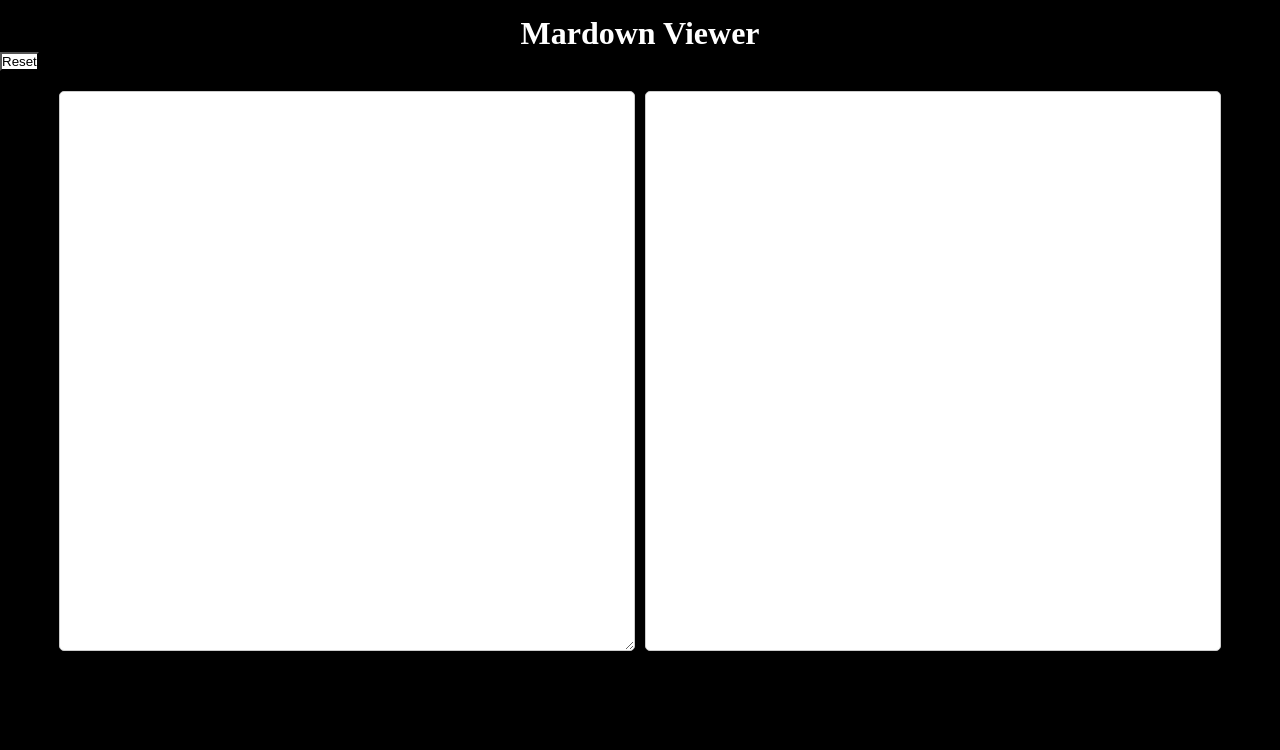
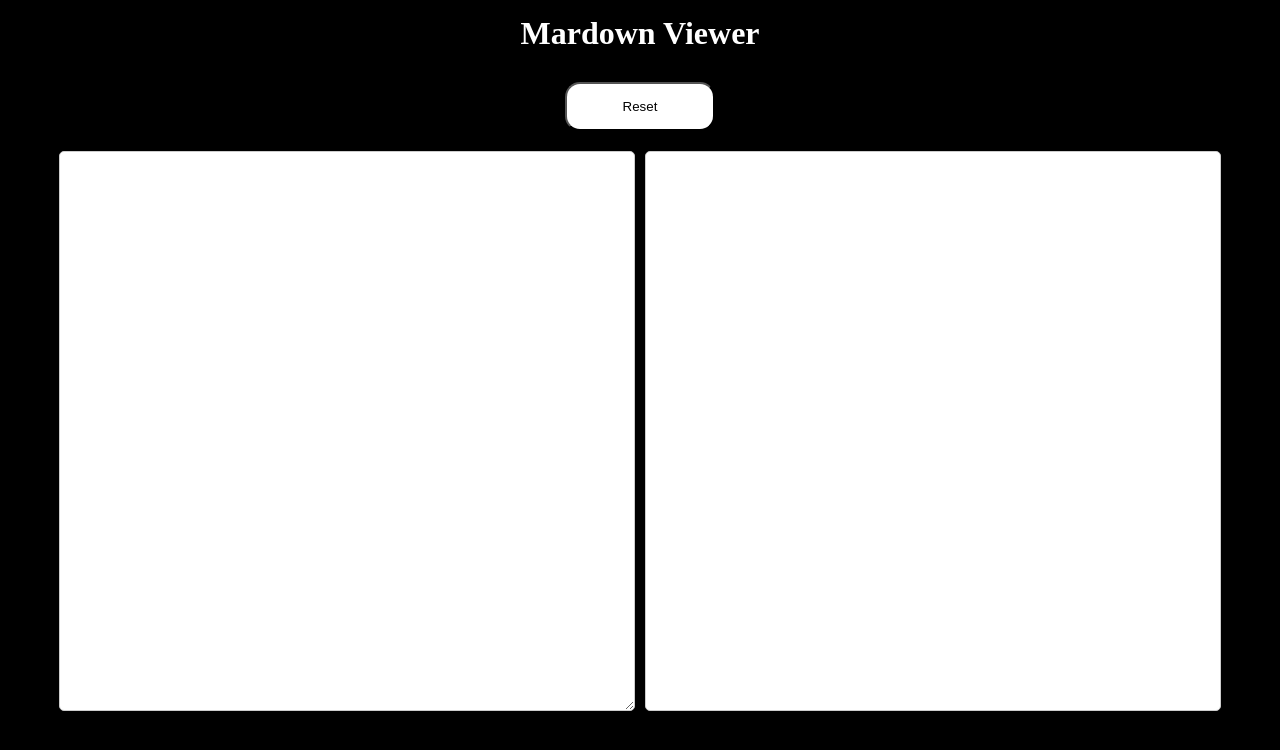
Before and after one commit to Tatiana-Juin/markdown-viewer, a React (Vite) app: page / in a window 1280 px wide. Shown: the top 750 px of the page. Built offline with nearby package versions, Linux system fonts and the light colour scheme.

Commit message:
J'ai fait le design du bouton

```diff
--- a/src/components/MarkdownInput.jsx
+++ b/src/components/MarkdownInput.jsx
@@ -7,13 +7,19 @@ export default function MarkdownInput() {
   // USESTATE POUR RECUPERER LE TEXTE
   const [text,setText] = useState("")
 
+  // FONCTION POUR RESET LE CODE
   const handleReset = ()=>{
     setText("")
   }
 
   return (
     <>
-        <button  onClick={handleReset} style={{backgroundColor:"white"}}> Reset </button>
+        <div className='div-reset'>
+            <button className='btn-reset'  onClick={handleReset} > Reset </button>
+
+        </div>
+
+
         <div className='div-return'>
           <textarea onChange={(e) => setText(e.target.value)} name="" id=""  className='view-return' value={text}   />
 
--- a/src/components/componentsStyle.css
+++ b/src/components/componentsStyle.css
@@ -11,7 +11,26 @@
     margin-top: 20px;
 }
 
-/* *************************MARKDOWN PREVIEW + INPUT */
+
+
+.div-reset{
+    display: flex;
+    justify-content: center;
+    margin-top: 30px;
+}
+
+/*  BTN RESET */
+.btn-reset{
+    background-color: white;
+    padding: 15px;
+    border-radius: 15px;
+    cursor: pointer;
+    width: 150px;
+
+}
+
+
+/* ************************* MARKDOWN PREVIEW + INPUT */
 .view-return{
     background-color: white;
     width:45vw;
```
